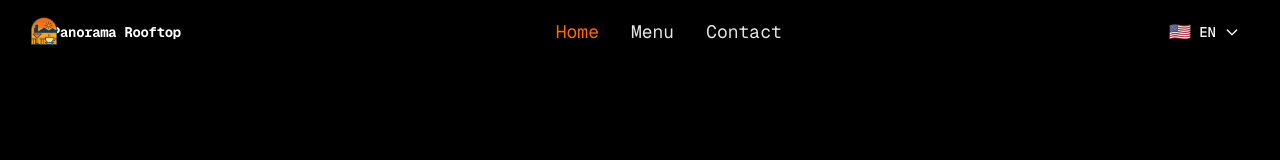
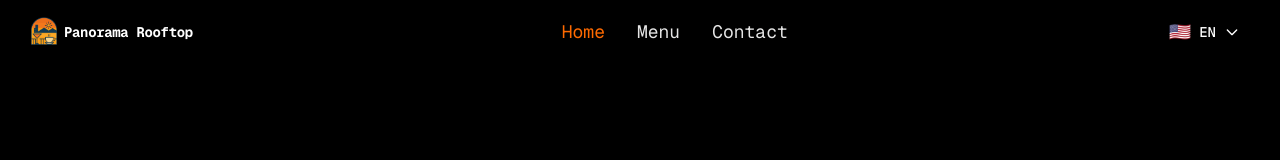
Before and after one commit to juxhinxhihani/panorama-rooftop, a Next.js app: page / in a window 1280 px wide. Shown: the top 160 px of the page. Built offline with nearby package versions, Linux system fonts and the light colour scheme.

Commit message:
Update Header Title Margin to -ml-2

```diff
--- a/src/components/layout/Header.tsx
+++ b/src/components/layout/Header.tsx
@@ -51,7 +51,7 @@ export default function Header() {
                 isScrolled || pathname !== '/' ? 'text-gray-900' : 'text-white'
               } ${
                 isScrolled || pathname !== '/' ? 'block' : 'hidden md:block'
-              } -ml-5`}>
+              } -ml-2`}>
                 Panorama Rooftop
               </span>
             </Link>
```
